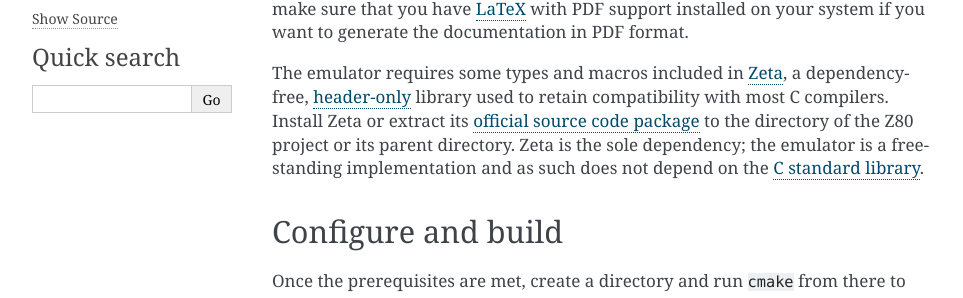
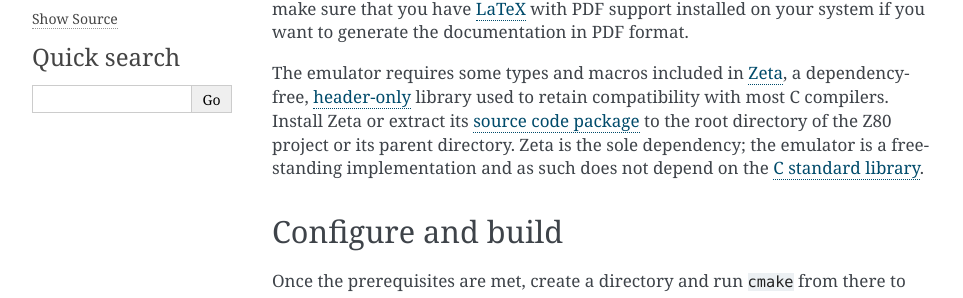
Before and after one commit to redcode/Z80, a Sphinx documentation site: the page built from documentation/Installation.rst, in a window 1280 px wide and 900 px high. Shown: the part 226-524 px from the top of the window, without its empty margins (148-1111 px from the left). Built offline with Sphinx 7.4.7, drawn with Linux system fonts in a browser that asks for light colours; some of the changed text lies outside the part shown.

Commit message:
Documentation WIP.

```diff
--- a/documentation/Installation.rst
+++ b/documentation/Installation.rst
@@ -28,7 +28,7 @@ Prerequisites
 
 You will need `CMake <https://cmake.org>`_ v3.14 or later to build the package and, optionally, recent versions of `Doxygen <https://www.doxygen.nl>`_, `Sphinx <https://www.sphinx-doc.org>`_ and `Breathe <https://www.breathe-doc.org>`_ to compile the documentation. Also, make sure that you have `LaTeX <https://www.latex-project.org>`_ with PDF support installed on your system if you want to generate the documentation in PDF format.
 
-The emulator requires some types and macros included in `Zeta <https://zeta.st>`_, a dependency-free, `header-only <https://en.wikipedia.org/wiki/Header-only>`_ library used to retain compatibility with most C compilers. Install Zeta or extract its `official source code package <https://zeta.st/download>`_ to the directory of the Z80 project or its parent directory. Zeta is the sole dependency; the emulator is a freestanding implementation and as such does not depend on the `C standard library <https://en.wikipedia.org/wiki/C_standard_library>`_.
+The emulator requires some types and macros included in `Zeta <https://zeta.st>`_, a dependency-free, `header-only <https://en.wikipedia.org/wiki/Header-only>`_ library used to retain compatibility with most C compilers. Install Zeta or extract its `source code package <https://zeta.st/download>`_ to the root directory of the Z80 project or its parent directory. Zeta is the sole dependency; the emulator is a freestanding implementation and as such does not depend on the `C standard library <https://en.wikipedia.org/wiki/C_standard_library>`_.
 
 Configure and build
 ===================
```
Also changed, not shown: other parts of documentation/Installation.rst (+1 -1 lines).
